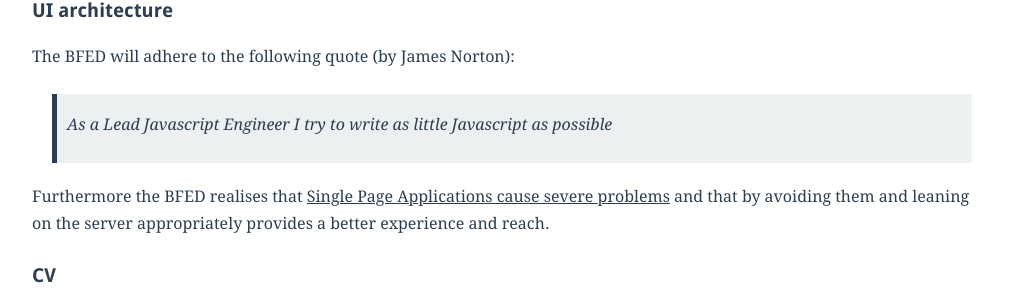
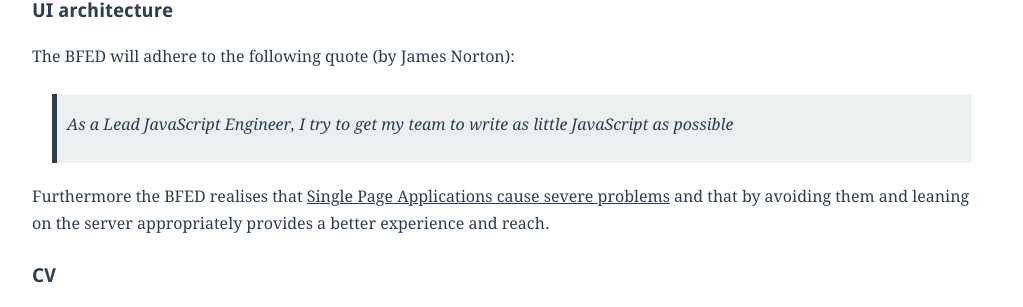
Before and after one commit to adamsilver/adamsilver.io-jekyll, a Jekyll site: the page built from _posts/2014-10-01-the-boring-front-end-developer.md, in a window 1280 px wide. Shown: the part 1456-1763 px from the top of the page, without its empty margins (128-1151 px from the left). Built offline with Jekyll 4.4.1, drawn with Linux system fonts in a browser that asks for light colours; Markdown is read by kramdown in place of the engine named in the settings.

Commit message:
updated quote

```diff
--- a/_posts/2014-10-01-the-boring-front-end-developer.md
+++ b/_posts/2014-10-01-the-boring-front-end-developer.md
@@ -37,7 +37,7 @@ The BFED will carefully select third party code based on the quality of the code
 
 The BFED will adhere to the following quote (by James Norton):
 
-> As a Lead Javascript Engineer I try to write as little Javascript as possible
+> As a Lead JavaScript Engineer, I try to get my team to write as little JavaScript as possible
 
 Furthermore the BFED realises that [Single Page Applications cause severe problems](/articles/single-page-applications/) and that by avoiding them and leaning on the server appropriately provides a better experience and reach.
 
```
